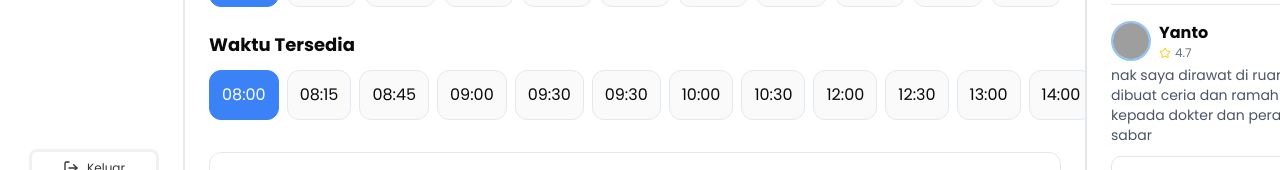
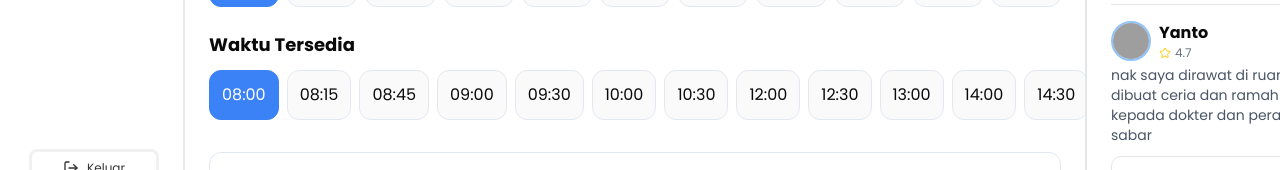
Before and after one commit to aryadary0706/Final_Project_EISD, a Next.js app: page /search/doctor/1 in a window 1280 px wide. Shown: the part 573-743 px from the top of the page. Built offline with nearby package versions, Linux system fonts and the light colour scheme; grey boxes are pictures that could not be loaded.

Commit message:
fix route page doctor

```diff
--- a/app/(main)/search/doctor/DokterDetailClient.tsx
+++ b/app/(main)/search/doctor/DokterDetailClient.tsx
@@ -39,7 +39,7 @@ const scheduleData = {
         { day: 5, dayName: 'Sen' },
     ],
     times: [
-        '08:00', '08:15', '08:45', '09:00', '09:30', '09:30', '10:00', '10:30',
+        '08:00', '08:15', '08:45', '09:00', '09:30', '10:00', '10:30',
         '12:00', '12:30', '13:00', '14:00', '14:30', '15:00'
     ]
 };
--- a/app/components/DoctorList.tsx
+++ b/app/components/DoctorList.tsx
@@ -10,7 +10,7 @@ export default function DoctorList() {
   return (
     <div className="flex space-x-4 overflow-x-auto pb-5">
       {mockDoctors.map((doctor) => (
-        <Link key={doctor.id} href={`/search/doctor/${doctor.id}}`} className="w-fit">
+        <Link key={doctor.id} href={`/search/doctor/${doctor.id}`} className="w-fit">
           <div className="w-full h-74 flex flex-col rounded-xl border border-gray-200 bg-white shadow-sm hover:shadow-md transition-shadow duration-200">
             {/* Div for Image */}
             <div className={clsx(style.doctorimage, "relative w-full h-40 overflow-hidden")}>
```
